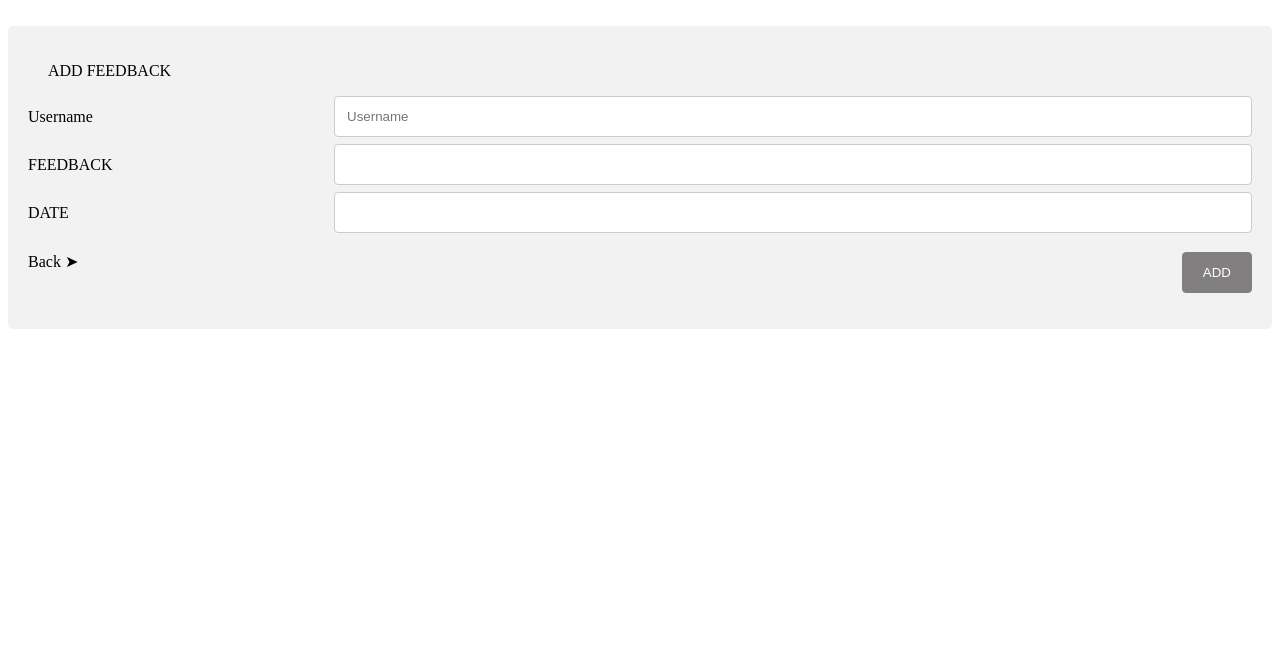
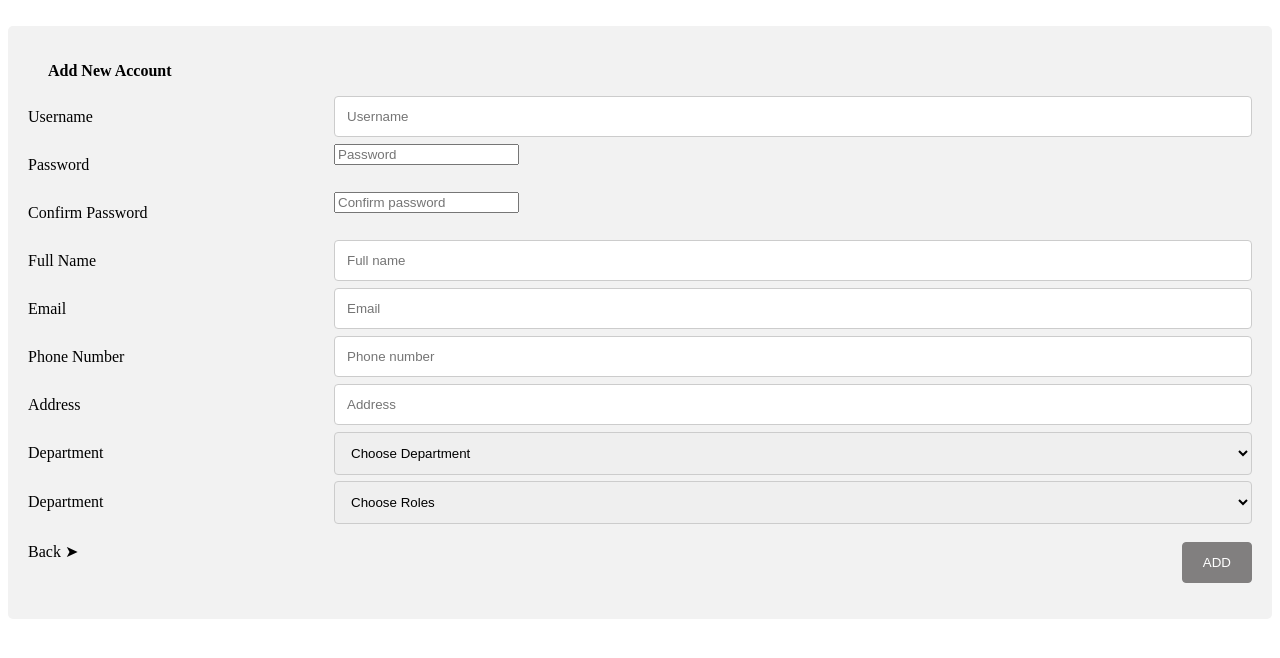
Before and after one commit to thaobtpgcc210031/GWArticle, a PHP site: page /add_account.php in a window 1280 px wide. Shown: the top 658 px of the page. Run offline with PHP 8.4, Linux system fonts and the light colour scheme; data that the repository does not hold is empty.

Commit message:
commit31

```diff
--- a/add_account.php
+++ b/add_account.php
@@ -25,7 +25,7 @@ function bind_Department($conn){
   echo "</select>";
 }
 
-if(isset($_POST['btnRegister'])){
+if(isset($_POST['btnAddAccount'])){
 	$us = $_POST['txtUsername'];
 	$pass1 = $_POST['txtPass1'];
 	$pass2 = $_POST['txtPass2'];
@@ -34,6 +34,7 @@ if(isset($_POST['btnRegister'])){
 	$tele = $_POST['txtPhone'];
 	$address = $_POST['txtAddress'];
   $department = $_POST['Department'];
+  $role = $_POST['Roles'];
 
 	$err = "";
 
@@ -61,8 +62,8 @@ if(isset($_POST['btnRegister'])){
         $res = mysqli_query($conn,$sq);
         if(mysqli_num_rows($res)==0){
             mysqli_query($conn, "
-                                INSERT INTO users(`Username`, `Password`, `Email`, `Depart`, `FullName`, `Address`, `Phone`)
-                                VALUES ('$us','$pass' ,'$email','$department','$fullname','$address','$tele')") or die(mysqli_error($conn));
+                                INSERT INTO users(`Username`, `Password`, `Email`, `Depart`,`Role`, `FullName`, `Address`, `Phone`)
+                                VALUES ('$us','$pass' ,'$email','$department','$role','$fullname','$address','$tele')") or die(mysqli_error($conn));
                                 echo "You have registered successfully";
         }else{
 		      echo "Username or email already exists";
@@ -75,7 +76,7 @@ if(isset($_POST['btnRegister'])){
 <br>
 <div class="container1">
 <div>
-    <p style="margin-bottom: 10px; margin-left: 20px;">ADD FEEDBACK</p>
+    <p style="margin-bottom: 10px; margin-left: 20px; font-weight:bold;">Add New Account</p>
 <div>
   <form action="" method="POST">
   <div class="row">
@@ -88,26 +89,74 @@ if(isset($_POST['btnRegister'])){
   </div>
   <div class="row">
     <div class="col-25">
-      <label for="lname">FEEDBACK</label>
+      <label for="lname">Password</label>
     </div>
     <div class="col-75">
-      <input type="text" id="txtName" name="txtName" placeholder="">
+      <input type="password" name="txtPass1" id="txtPass1" placeholder="Password"/>
     </div>
   </div>
   <div class="row">
     <div class="col-25">
-      <label for="lname">DATE</label>
+      <label for="lname">Confirm Password</label>
     </div>
     <div class="col-75">
-      <input type="text" id="txtDes" name="txtDes" placeholder="">
+      <input type="password" name="txtPass2" id="txtPass2" placeholder="Confirm password"/>
+    </div>
+  </div>
+  <div class="row">
+    <div class="col-25">
+      <label for="lname">Full Name</label>
+    </div>
+    <div class="col-75">
+      <input type="text" name="txtName" id="txtName" placeholder="Full name"/>
+    </div>
+  </div>
+  <div class="row">
+    <div class="col-25">
+      <label for="lname">Email</label>
+    </div>
+    <div class="col-75">
+      <input type="text" name="txtEmail" id="txtEmail" placeholder="Email"/>
+    </div>
+  </div>
+  <div class="row">
+    <div class="col-25">
+      <label for="lname">Phone Number</label>
+    </div>
+    <div class="col-75">
+      <input type="text" name="txtPhone" id="txtPhone" placeholder="Phone number"/>
+    </div>
+  </div>
+  <div class="row">
+    <div class="col-25">
+      <label for="lname">Address</label>
+    </div>
+    <div class="col-75">
+      <input type="text" name="txtAddress" id="txtAddress" placeholder="Address"/>
+    </div>
+  </div>
+  <div class="row">
+    <div class="col-25">
+      <label for="lname">Department</label>
+    </div>
+    <div class="col-75">
+      <div class="dropdown"><?php bind_Department($conn) ?></div>
+    </div>
+  </div>
+  <div class="row">
+    <div class="col-25">
+      <label for="lname">Department</label>
+    </div>
+    <div class="col-75">
+      <div class="dropdown"><?php bind_Role($conn) ?></div>
     </div>
   </div>
 
 
   <br>
   <div class="row">
-    <input type="submit" name="btnAdd" id="btnAdd" value="ADD">
-    <a href="?page=feedback" class="btn_back"><span>Back &#10148; </span></a>
+    <input type="submit" name="btnAddAccount" id="btnAddAccount" value="ADD">
+    <a href="?page=manage_account" class="btn_back"><span>Back &#10148; </span></a>
   </div>
 
   </form>
```
